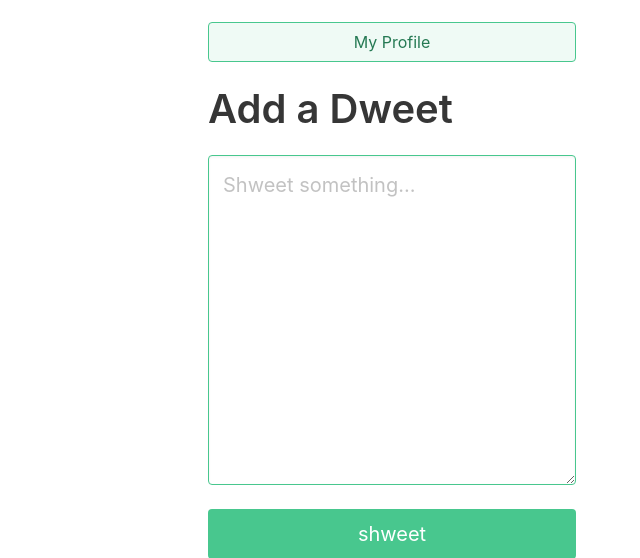
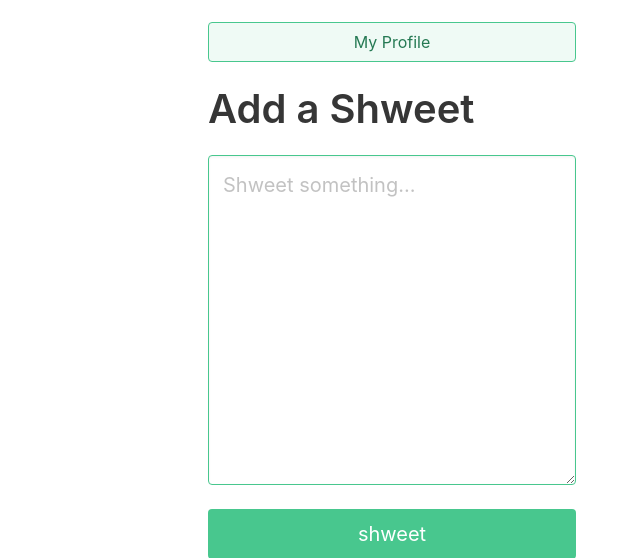
Before and after one commit to SNderi/shwitter, a Django app: page / in a window 1280 px wide. Shown: the part 194-752 px from the top of the page, without its empty margins (640-1280 px from the left). Run offline with Django 4.2, Linux system fonts and the light colour scheme.

Commit message:
Update dashboard.html

```diff
--- a/shwitter/shwitterApp/templates/shwitter/dashboard.html
+++ b/shwitter/shwitterApp/templates/shwitter/dashboard.html
@@ -33,7 +33,7 @@
     </div>
     <div class="block">
         <div class="block">
-            <h2 class="title is-2">Add a Dweet</p>
+            <h2 class="title is-2">Add a Shweet</p>
         </div>
     <div class="block">
     <form method="post">
```
